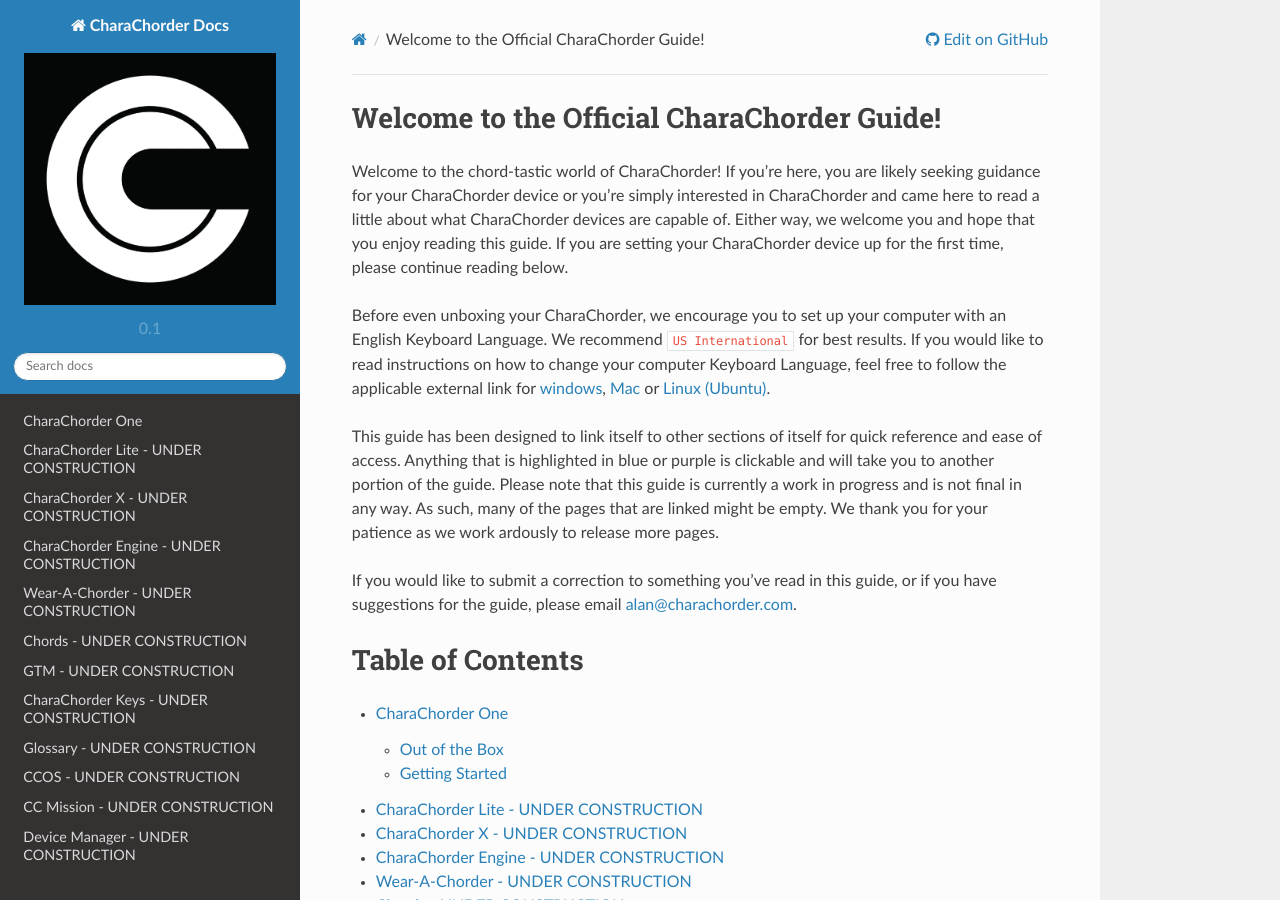
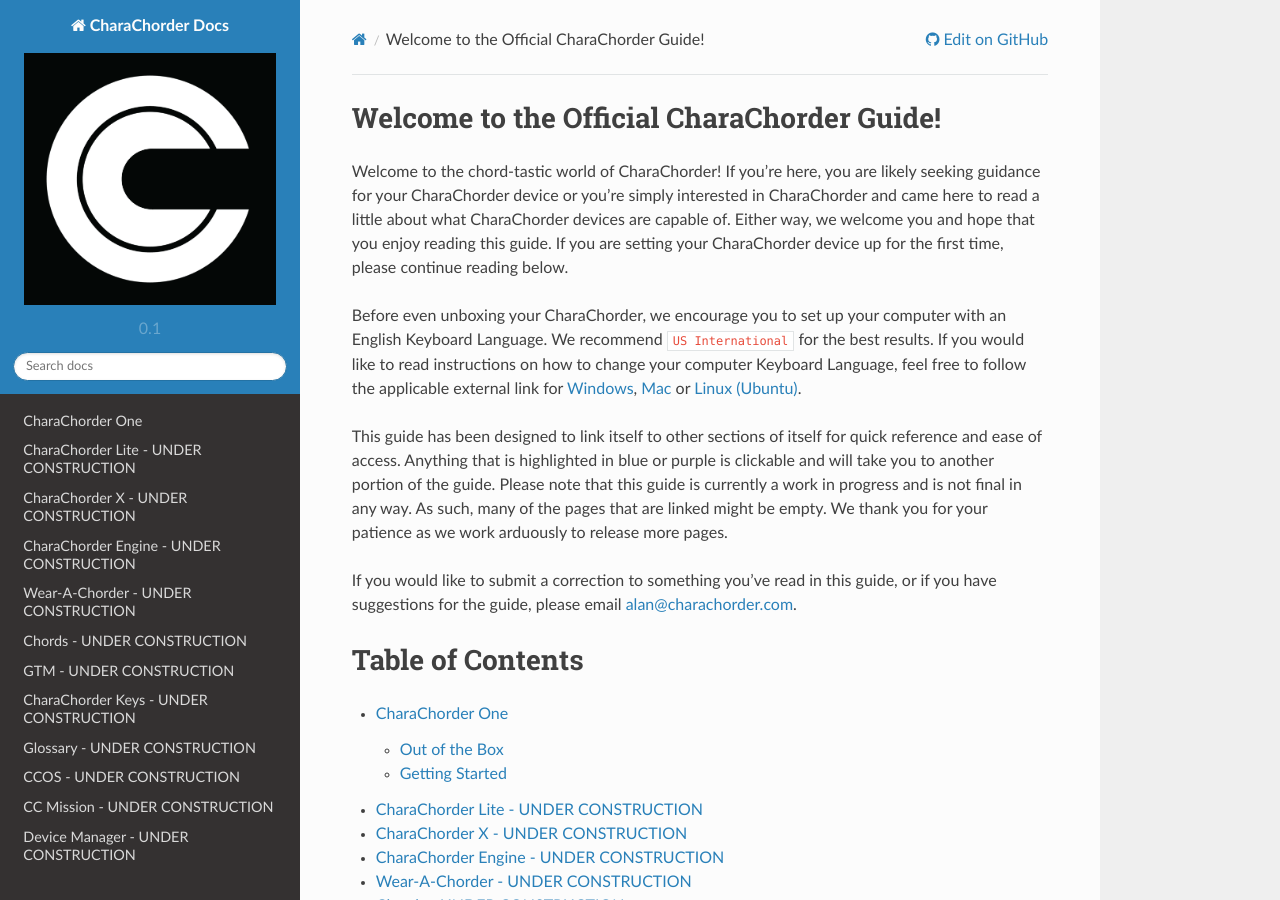
Before and after one commit to CharaChorder/docs, a Sphinx documentation site: the page built from docs/index.rst, in a window 1280 px wide and 900 px high. Built offline with Sphinx 7.4.7 and the Read the Docs theme 2.0.0, drawn with Linux system fonts in a browser that asks for light colours.

Commit message:
Fix typos

```diff
--- a/docs/index.rst
+++ b/docs/index.rst
@@ -8,9 +8,9 @@
 
 Welcome to the chord-tastic world of CharaChorder! If you're here, you are likely seeking guidance for your CharaChorder device or you're simply interested in CharaChorder and came here to read a little about what CharaChorder devices are capable of. Either way, we welcome you and hope that you enjoy reading this guide. If you are setting your CharaChorder device up for the first time, please continue reading below.
 
-Before even unboxing your CharaChorder, we encourage you to set up your computer with an English Keyboard Language. We recommend ``US International`` for best results. If you would like to read instructions on how to change your computer Keyboard Language, feel free to follow the applicable external link  for `windows <https://support.microsoft.com/en-us/office/switch-between-languages-using-the-language-bar-1c2242c0-fe15-4bc3-99bc-535de6f4f258>`__, `Mac <https://support.apple.com/guide/mac-help/write-in-another-language-on-mac-mchlp1406/mac>`__ or `Linux (Ubuntu) <https://help.ubuntu.com/stable/ubuntu-help/keyboard-layouts.html.en>`__.
+Before even unboxing your CharaChorder, we encourage you to set up your computer with an English Keyboard Language. We recommend ``US International`` for the best results. If you would like to read instructions on how to change your computer Keyboard Language, feel free to follow the applicable external link for `Windows <https://support.microsoft.com/en-us/office/switch-between-languages-using-the-language-bar-1c2242c0-fe15-4bc3-99bc-535de6f4f258>`__, `Mac <https://support.apple.com/guide/mac-help/write-in-another-language-on-mac-mchlp1406/mac>`__ or `Linux (Ubuntu) <https://help.ubuntu.com/stable/ubuntu-help/keyboard-layouts.html.en>`__.
 
-This guide has been designed to link itself to other sections of itself for quick reference and ease of access. Anything that is highlighted in blue or purple is clickable and will take you to another portion of the guide. Please note that this guide is currently a work in progress and is not final in any way. As such, many of the pages that are linked might be empty. We thank you for your patience as we work ardously to release more pages.
+This guide has been designed to link itself to other sections of itself for quick reference and ease of access. Anything that is highlighted in blue or purple is clickable and will take you to another portion of the guide. Please note that this guide is currently a work in progress and is not final in any way. As such, many of the pages that are linked might be empty. We thank you for your patience as we work arduously to release more pages.
 
 If you would like to submit a correction to something you've read in this guide, or if you have suggestions for the guide, please email alan@charachorder.com.
 
```
